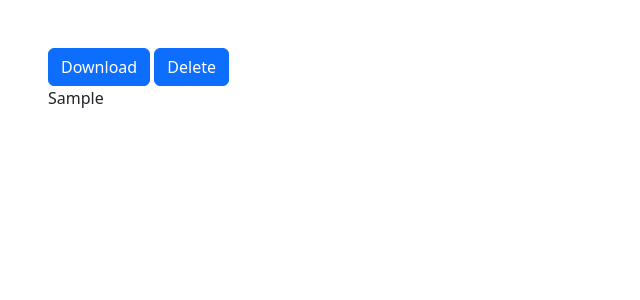
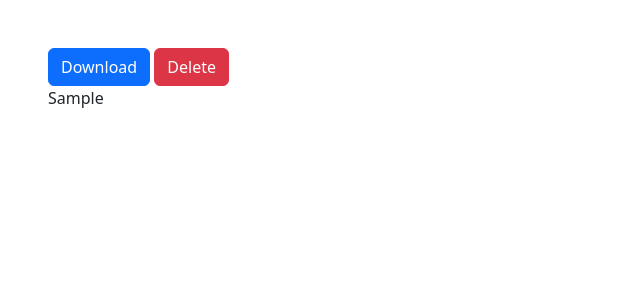
Before and after one commit to aarun2786/UAN_HIGHLIGHTER, a Flask app: template templates/input.html in a window 1280 px wide. Shown: the top 300 px of the page, without its empty margins (0-640 px from the left). Run offline with Flask 3, Linux system fonts and the light colour scheme; the template is opened without the code that fills it: most values are stand-ins (such as "Sample title", 1, 10 or a date in 2020).

Commit message:
added Erorr to file delete and also addred red color button to the delete button

```diff
--- a/app.py
+++ b/app.py
@@ -1,4 +1,4 @@
-from flask import Flask,render_template, request, redirect,send_file,url_for
+from flask import Flask,render_template, request, redirect,send_file,url_for,flash
 from backend import get_excel_data,pdf_highlight
 app = Flask(__name__)
 import time
@@ -10,7 +10,7 @@ def home():
     if request.method == 'POST':
         EXCEL = request.files['excel']
         PDF = request.files['pdf']
-        color = tuple(request.form['color'])
+        color = request.form['color']
         excel =  get_excel_data(EXCEL)
         PDF.save(PDF.filename)
         pdf = PDF.filename
@@ -23,13 +23,19 @@ def home():
 def download_file():
     global pdf
     filename = pdf
-    return send_file(filename, as_attachment=True)
+    try:
+        return send_file(filename, as_attachment=True)
+    except FileNotFoundError as e:
+        return f"{filename} not found"
 
 @app.route('/delete')
 def delete_file():
     global pdf
     filename = pdf
-    os.remove(filename)
-    return "file delete"
+    try:
+        os.remove(filename)
+        return "file delete"
+    except:
+        return 'FILE ALREDY DELETE'
 if __name__ == "__main__":
     app.run(debug=True)
--- a/backend.py
+++ b/backend.py
@@ -19,7 +19,7 @@ def pdf_highlight(excel,pdf,color):
             text = page_no.search_for(uan,quads=True)
             if text:
                 htext =  page_no.add_highlight_annot(text)
-                htext.set_colors(stroke=(0,0,1))
+                htext.set_colors(stroke=[0,1,0])
                 htext.update(opacity=0.5)
                 page_num.append(i+1)
                 page_start = i
--- a/templates/home.html
+++ b/templates/home.html
@@ -24,6 +24,8 @@
             </div>
             <div class="px-5 pb-3">
                Red: <input type="radio" name="color" value="[1,0,0]">
+               Green: <input type="radio" name="color" value="[0,1,0]">
+               Blue: <input type="radio" name="color" value="[0,0,1]">
             </div>
             <div class="px-5 pb-3">
                 <button type="submit" class="btn btn-primary">Submit</button>
--- a/templates/input.html
+++ b/templates/input.html
@@ -10,7 +10,7 @@
 <body>
     <div class="px-5 pt-5">
     <a href="{{ url_for('download_file') }}" class="btn btn-primary">Download</a>
-    <a href="{{ url_for('delete_file') }}" class="btn btn-primary">Delete</a>
+    <a href="{{ url_for('delete_file') }}" class="btn btn-danger">Delete</a>
     <br>
     <p>{{page_no}} </p>
     </div>
```
